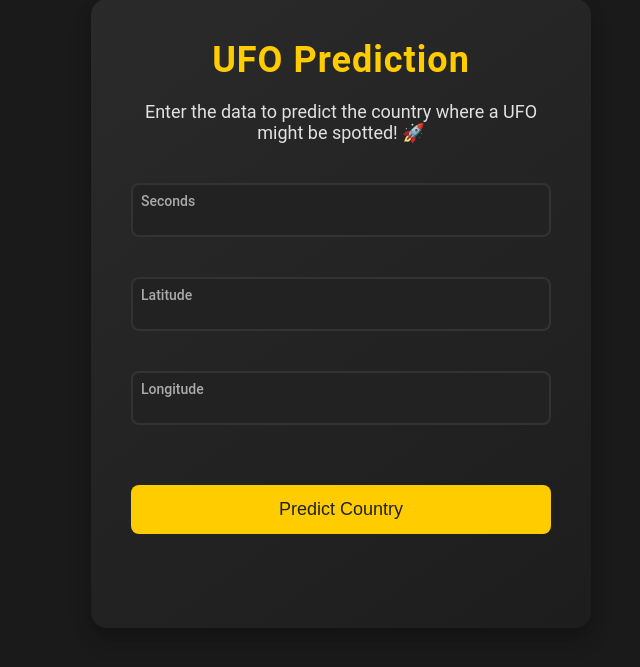
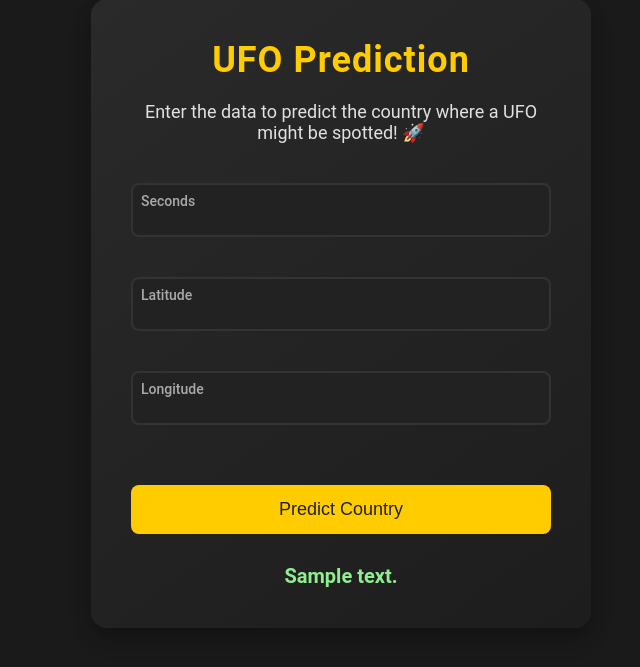
Before and after one commit to Lokeshzz7/UFO_Prediction_app, a Flask app: template app/templates/index.html in a window 1280 px wide. Shown: the part 87-754 px from the top of the page, without its empty margins (299-939 px from the left). Run offline with Flask 3, Linux system fonts and the light colour scheme; the template is opened without the code that fills it: most values are stand-ins (such as "Sample title", 1, 10 or a date in 2020); parts of the project's set-up code (start-up, migrations or seed data) failed here and were passed over.

Commit message:
fixed  the prediction text error and testing

```diff
--- a/app/static/css/styles.css
+++ b/app/static/css/styles.css
@@ -116,12 +116,9 @@ button.btn:hover {
   margin-top: 30px;
   font-size: 20px;
   color: #90EE90;
+  opacity: 0;
   font-weight: bold;
   transition: opacity 0.5s ease;
-}
-
-.prediction-text {
-  opacity: 0;
 }
 
 .prediction-text.show {
--- a/app/templates/index.html
+++ b/app/templates/index.html
@@ -36,7 +36,8 @@
         <button type="submit" class="btn">Predict Country</button>
       </form>
 
-      <p class="prediction-text">{{ prediction_text }}</p>
+      <p class="prediction-text {% if prediction_text %}show{% endif %}">{{ prediction_text }}</p>
+
 
     </div>
 
```
